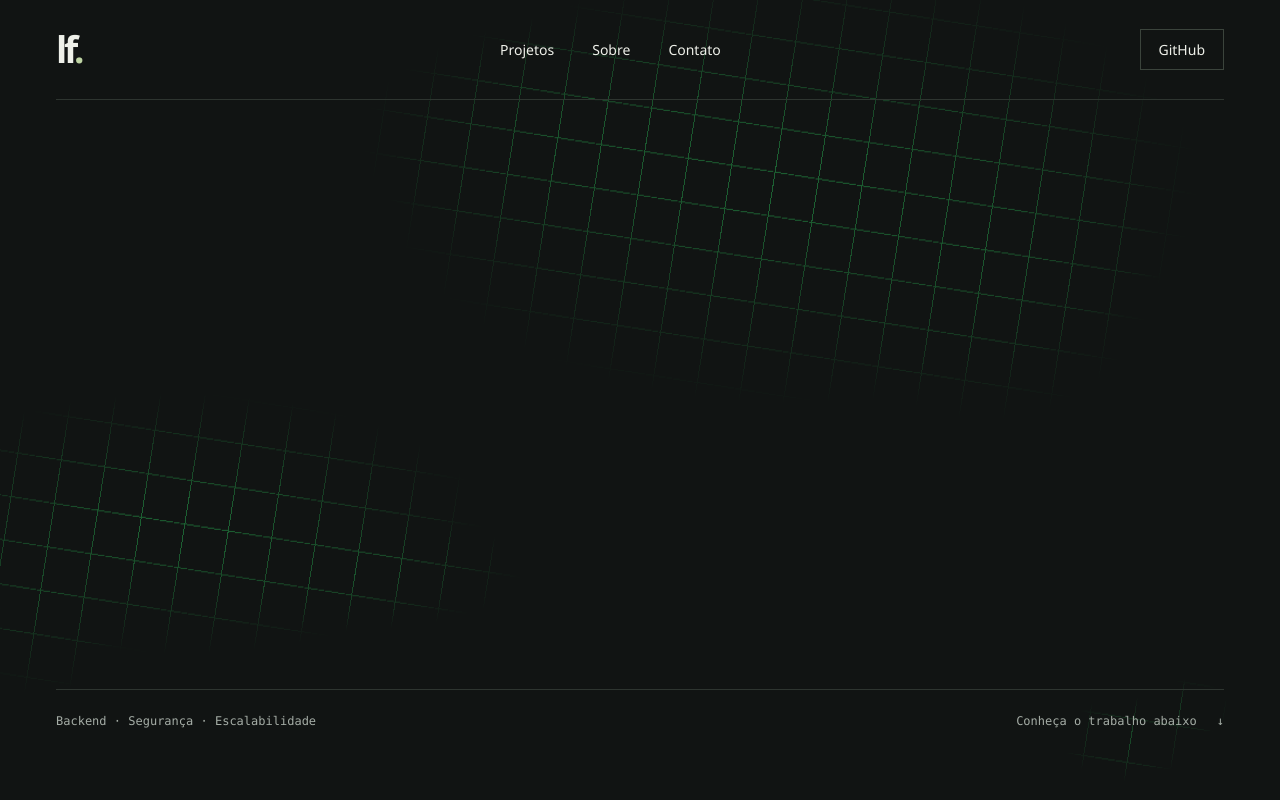
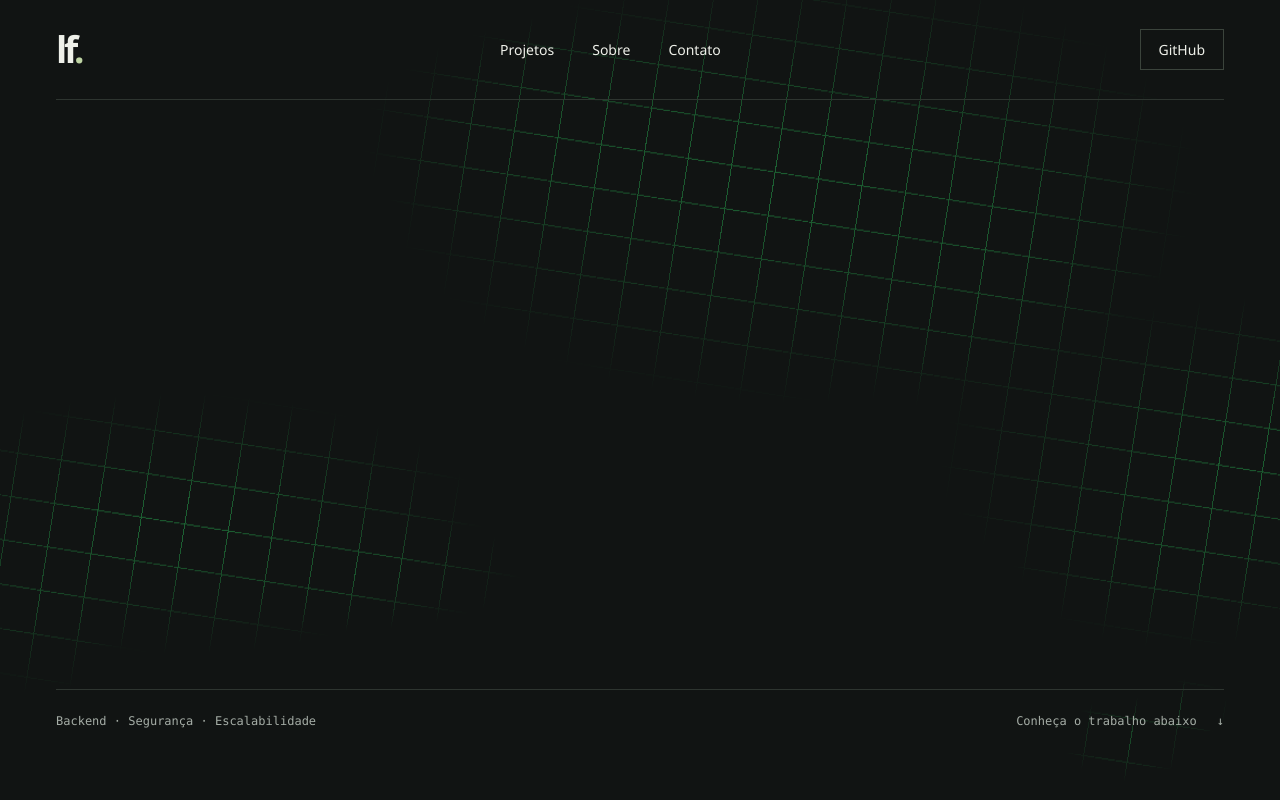
Before and after one commit to liphecodez/liphecodez.github.io, a React (Vite) app: page / in a window 1280 px wide. Shown: the top 800 px of the page. Built offline with nearby package versions, Linux system fonts and the light colour scheme.

Commit message:
feat: balance grid patches on the right

```diff
--- a/src/styles.css
+++ b/src/styles.css
@@ -42,6 +42,8 @@ body::before {
     radial-gradient(ellipse clamp(155px, 32vw, 510px) 220px at 62% 12%, #000 12%, transparent 100%),
     radial-gradient(ellipse clamp(100px, 19vw, 295px) 125px at 47% 9%, #000b 18%, transparent 100%),
     radial-gradient(ellipse clamp(65px, 14vw, 215px) 175px at 77% 16%, #000c, transparent 100%),
+    radial-gradient(ellipse clamp(110px, 26vw, 395px) 165px at 99% 30%, #000e 14%, transparent 100%),
+    radial-gradient(ellipse clamp(60px, 13vw, 180px) 95px at 92% 36%, #000a, transparent 100%),
     radial-gradient(ellipse clamp(115px, 24vw, 365px) 131px at 14% 34%, #000 15%, transparent 100%),
     radial-gradient(ellipse clamp(70px, 13vw, 190px) 60px at 28% 37%, #000b 12%, transparent 100%),
     radial-gradient(ellipse clamp(42px, 7vw, 90px) 95px at 3% 39%, #0009, transparent 100%),
@@ -50,6 +52,7 @@ body::before {
     radial-gradient(ellipse clamp(142px, 32vw, 505px) 198px at 42% 67%, #000 16%, transparent 100%),
     radial-gradient(ellipse clamp(74px, 15vw, 225px) 167px at 28% 72%, #000b, transparent 100%),
     radial-gradient(ellipse clamp(90px, 16vw, 220px) 102px at 63% 64%, #0009, transparent 100%),
+    radial-gradient(ellipse clamp(25px, 5vw, 66px) 46px at 94% 71%, #000a 10%, transparent 100%),
     radial-gradient(ellipse clamp(55px, 12vw, 155px) 98px at 18% 87%, #000d 12%, transparent 100%),
     radial-gradient(ellipse clamp(45px, 9vw, 110px) 55px at 9% 91%, #0009, transparent 100%),
     radial-gradient(ellipse clamp(24px, 4vw, 55px) 34px at 80% 94%, #0009, transparent 100%);
```
